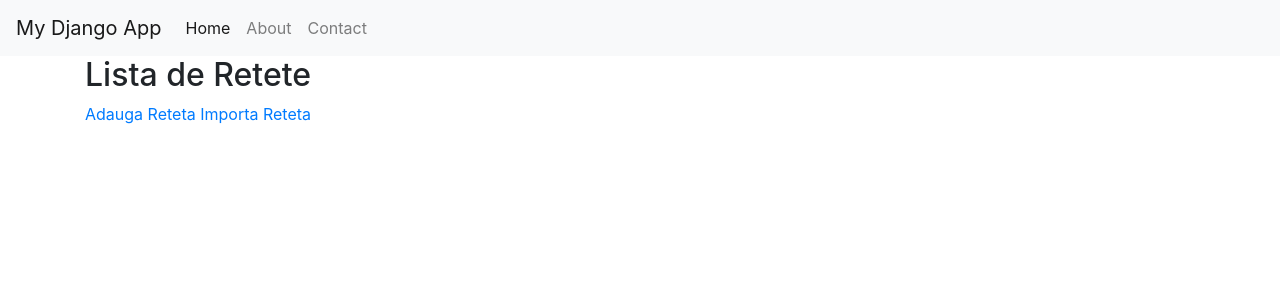
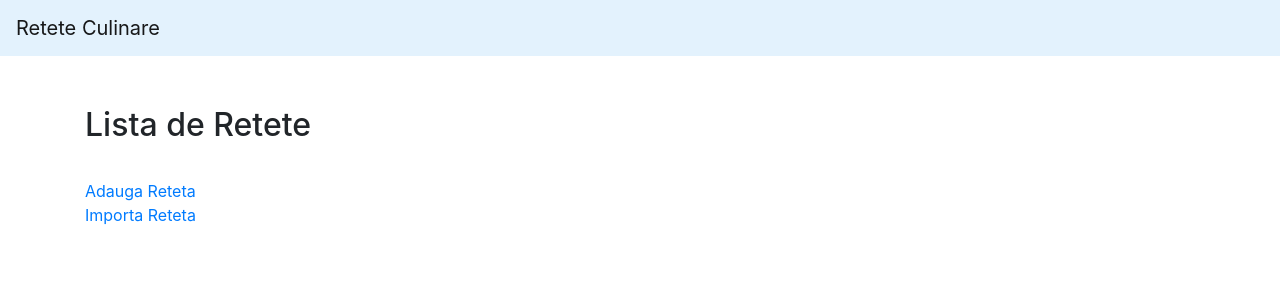
Before and after one commit to StefanVlad0/GAD-project, a Django app: page / in a window 1280 px wide. Shown: the top 300 px of the page. Run offline with Django 5.2, Linux system fonts and the light colour scheme; data that the repository does not hold is empty; some libraries are stand-ins or nearby versions.

Commit message:
design modificat

```diff
--- a/site_retete/site_retete_app/templates/base.html
+++ b/site_retete/site_retete_app/templates/base.html
@@ -11,21 +11,9 @@
     <link rel="stylesheet" href="https://stackpath.bootstrapcdn.com/bootstrap/4.3.1/css/bootstrap.min.css"  rel="stylesheet" />
   </head>
   <body>
-    <nav class="navbar navbar-expand-lg navbar-light bg-light">
-      <a class="navbar-brand" href="#">My Django App</a>
-      <button class="navbar-toggler" type="button" data-toggle="collapse" data-target="#navbarNav" aria-controls="navbarNav" aria-expanded="false" aria-label="Toggle navigation"><span class="navbar-toggler-icon"></span></button>
+    <nav class="navbar sticky-top navbar-light" style="background-color: #e3f2fd;">
+      <a class="navbar-brand" href="{% url 'home' %}">Retete Culinare</a>
       <div class="collapse navbar-collapse" id="navbarNav">
-        <ul class="navbar-nav">
-          <li class="nav-item active">
-            <a class="nav-link" href="#">Home</a>
-          </li>
-          <li class="nav-item">
-            <a class="nav-link" href="#">About</a>
-          </li>
-          <li class="nav-item">
-            <a class="nav-link" href="#">Contact</a>
-          </li>
-        </ul>
       </div>
     </nav>
     <div class="container">{% block content %} {% endblock %}</div>
--- a/site_retete/site_retete_app/templates/home.html
+++ b/site_retete/site_retete_app/templates/home.html
@@ -1,9 +1,9 @@
 {% extends "base.html" %}
 {% block title %} Lista de Retete {% endblock %}
 {% block content %}
-<h2>Lista de Retete</h2>
-<a href="{% url 'adauga_reteta' %}">Adauga Reteta</a>
-<a href="{% url 'importa_reteta' %}">Importa Reteta</a>
+<h2 style="margin-top: 50px;">Lista de Retete</h2>
+<div style="margin-top: 35px;"><a href="{% url 'adauga_reteta' %}">Adauga Reteta</a></div>
+<div style="margin-bottom: 35px;"><a href="{% url 'importa_reteta' %}">Importa Reteta</a></div>
 <!--<h2>Importa Reteta</h2>
 <form method="post" action="{% url 'importa_reteta' %}">
     {% csrf_token %}
@@ -12,11 +12,11 @@
 </form>-->
 <ul>
     {% for reteta in retete %}
-        <li>
+        <li style="margin-bottom: 35px;">
             <a href="/reteta/{{ reteta.pk }}"><strong>{{ reteta.nume }}</strong></a><br>
             Timp: {{ reteta.timp }}<br>
             Dificultate: {{ reteta.dificultate }}<br>
-            Ingrediente: {{ reteta.ingrediente|linebreaks }}<br>
+            Ingrediente: {{ reteta.ingrediente }}<br>
             <a href="/reteta_modifica/{{ reteta.pk }}">Modifica reteta.</a>
             <a href="/reteta_delete/{{ reteta.pk }}">Sterge reteta.</a>
         </li>
```
